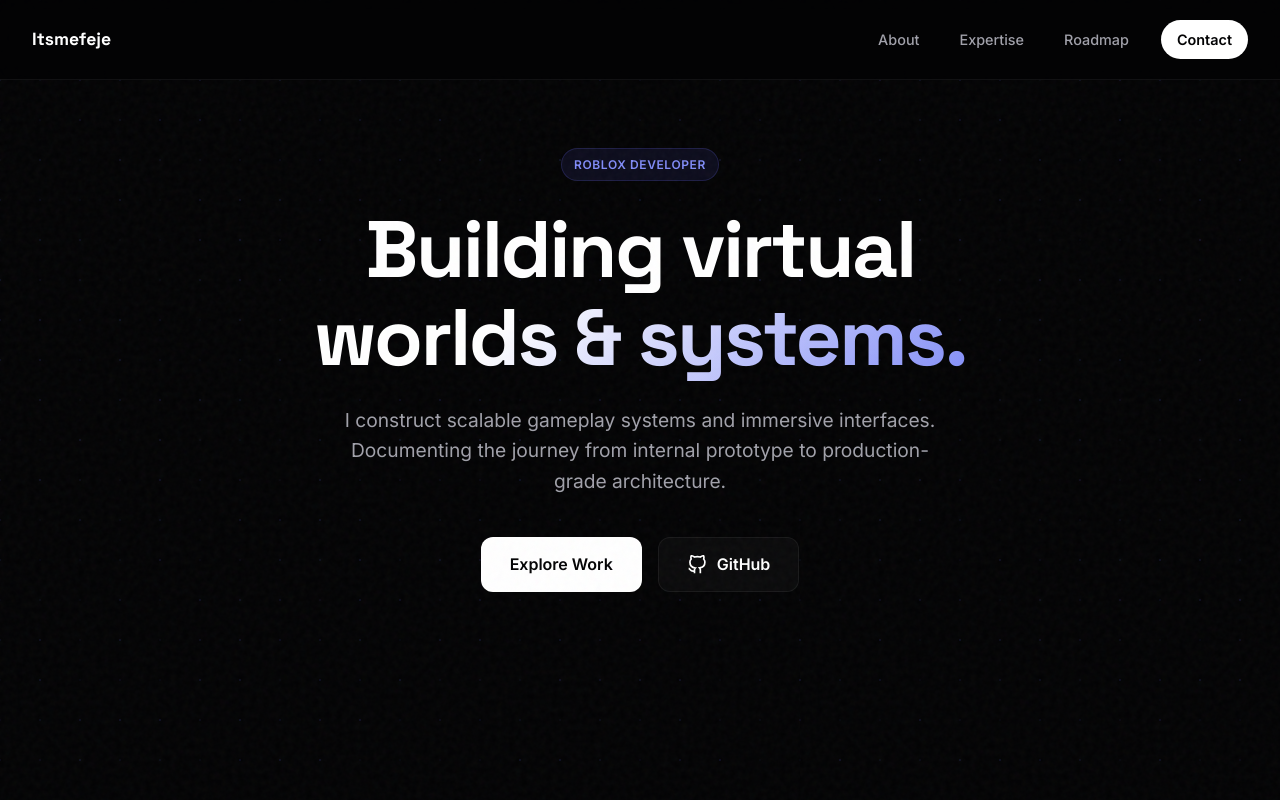
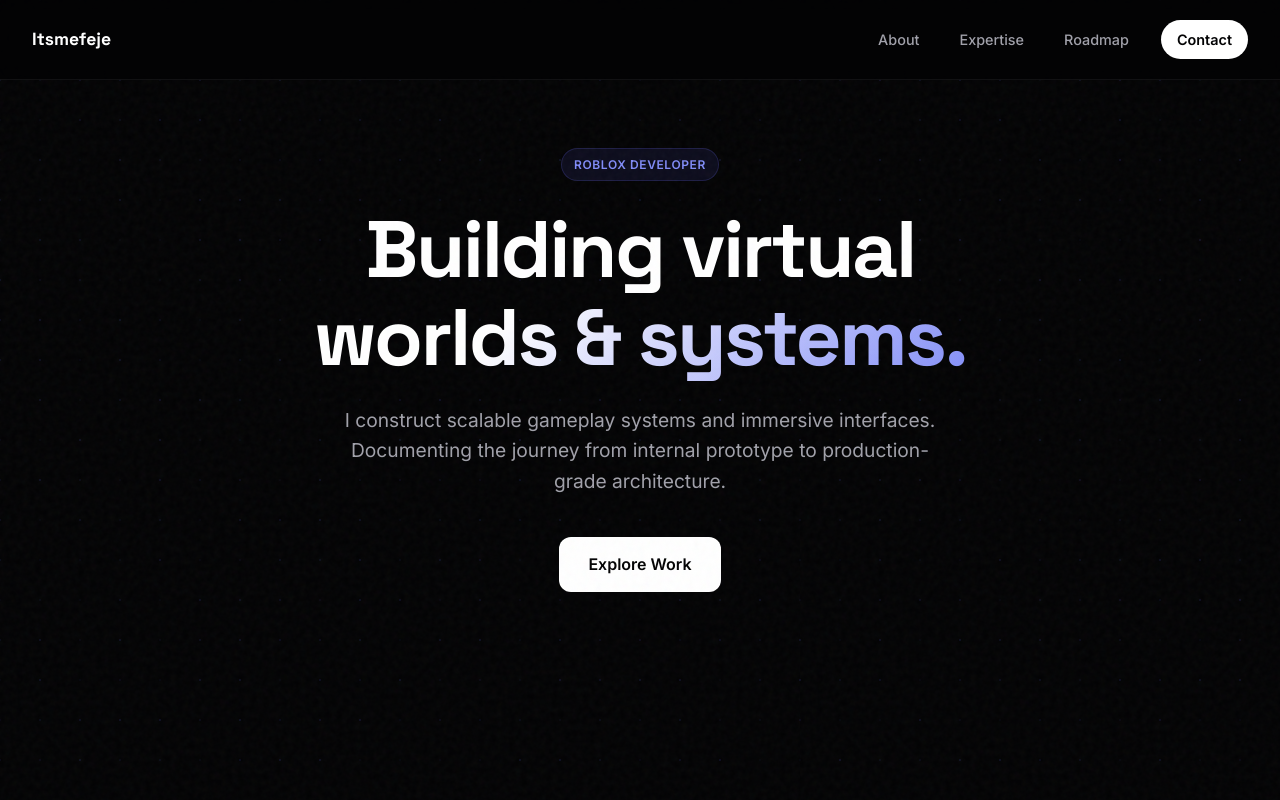
Before and after one commit to itsmefeje-max/itsmefeje-portfolio, a plain HTML site: page index.html in a window 1280 px wide. Shown: the top 800 px of the page. Drawn offline with Linux system fonts and the light colour scheme.

Commit message:
Update index.html

```diff
--- a/index.html
+++ b/index.html
@@ -38,10 +38,6 @@
         <div class="cta-group">
           <a href="#expertise" class="btn primary spotlight-item">
             <span>Explore Work</span>
-          </a>
-          <a href="https://github.com/itsmefeje" target="_blank" class="btn secondary spotlight-item">
-            <svg width="20" height="20" viewBox="0 0 24 24" fill="none" stroke="currentColor" stroke-width="2"><path d="M9 19c-5 1.5-5-2.5-7-3m14 6v-3.87a3.37 3.37 0 0 0-.94-2.61c3.14-.35 6.44-1.54 6.44-7A5.44 5.44 0 0 0 20 4.77 5.07 5.07 0 0 0 19.91 1S18.73.65 16 2.48a13.38 13.38 0 0 0-7 0C6.27.65 5.09 1 5.09 1A5.07 5.07 0 0 0 5 4.77a5.44 5.44 0 0 0-1.5 3.78c0 5.42 3.3 6.61 6.44 7A3.37 3.37 0 0 0 9 18.13V22"></path></svg>
-            <span>GitHub</span>
           </a>
         </div>
       </div>
@@ -153,10 +149,6 @@
           </div>
 
           <div class="contact-links spotlight-group">
-            <a href="https://github.com/itsmefeje" target="_blank" class="contact-card spotlight-item">
-              <span>GitHub</span>
-              <span class="arrow">↗</span>
-            </a>
             <a href="https://www.roblox.com/users/5512860740/profile" target="_blank" class="contact-card spotlight-item">
               <span>Roblox Profile</span>
               <span class="arrow">↗</span>
```
